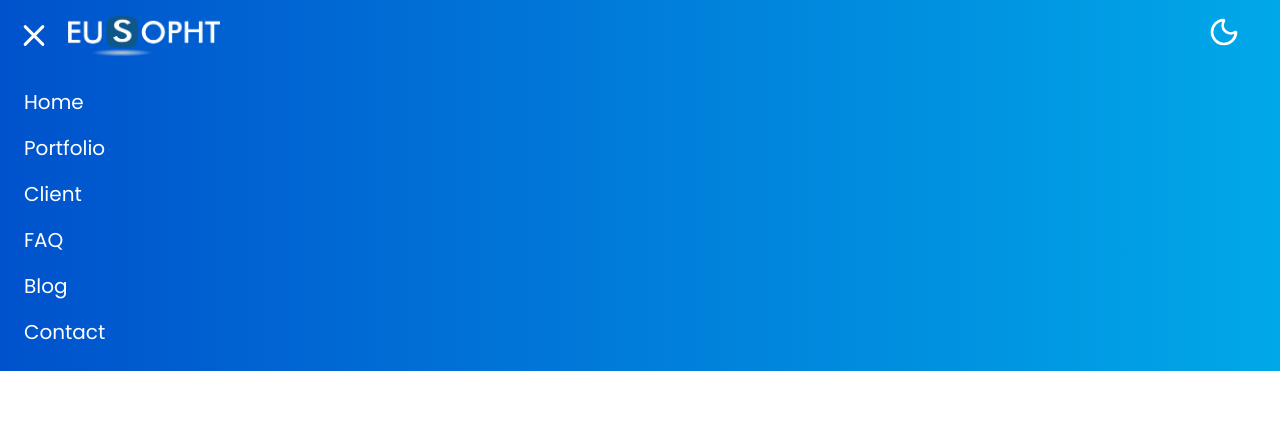
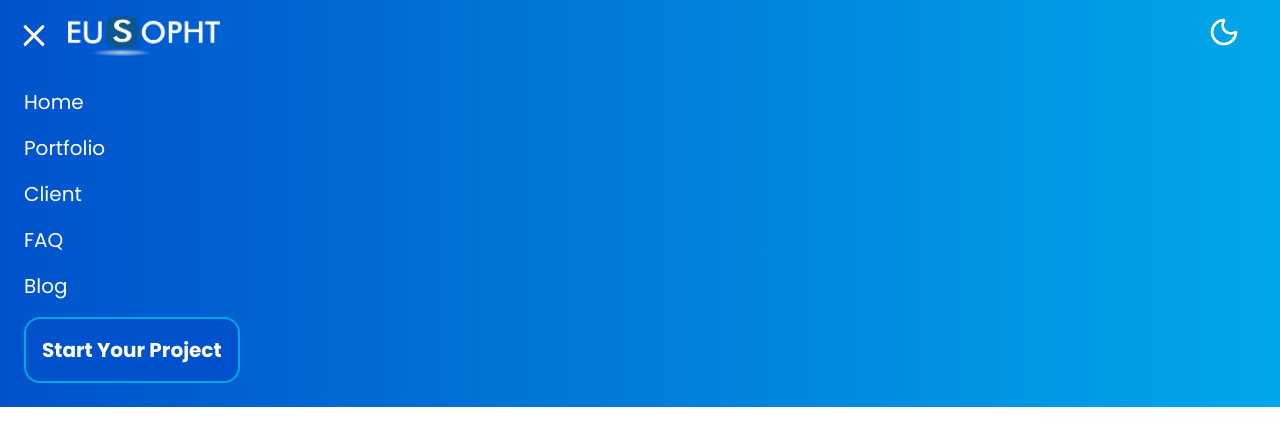
Before and after one commit to FDV103/EuSopht, a Vue app: page / in a window 1280 px wide. Both pictures are taken after a click on the button 34 px from the left and 35 px from the top of the page. Shown: the top 446 px of the page. Built offline with nearby package versions, Linux system fonts and the light colour scheme.

Commit message:
Add title to theme icon, add contact button to menu

```diff
--- a/src/components/Navbar.vue
+++ b/src/components/Navbar.vue
@@ -1,10 +1,9 @@
-<!-- Todo: Style is currently terrible when menu open.
- Make sure team re runs npm install for updated theme btns locally.
- Improve the theme-btn further if there's time, something like lucide.dev has -->
+<!-- Todo: -->
 <script setup>
 import Eusopht_logo from '@/assets/Eusopht_logo-white.png'
 import { Sun, Moon } from 'lucide-vue-next'
 import { ref } from 'vue'
+import ContactLink from './ContactLink.vue'
 
 const isOpen = ref(false)
 const props = defineProps(['isDark'])
@@ -24,7 +23,11 @@ const toggleIsOpen = () => {
         <span :class="{ open: isOpen }"></span>
       </button>
       <img :src="Eusopht_logo" alt="EuSopht Logo" class="nav-logo" />
-      <button @click="emit('toggleTheme')" class="theme-btn">
+      <button
+        @click="emit('toggleTheme')"
+        class="theme-btn"
+        :title="props.isDark ? 'Switch to light theme ' : 'Switch to dark theme'"
+      >
         <Sun :size="32" color="orange" v-if="props.isDark" />
         <Moon :size="32" color="white" v-else />
       </button>
@@ -35,7 +38,7 @@ const toggleIsOpen = () => {
       <li @click="toggleIsOpen"><RouterLink to="/client">Client</RouterLink></li>
       <li @click="toggleIsOpen"><RouterLink to="/faq">FAQ</RouterLink></li>
       <li @click="toggleIsOpen"><RouterLink to="/blog">Blog</RouterLink></li>
-      <li @click="toggleIsOpen"><RouterLink to="/contact">Contact</RouterLink></li>
+      <li @click="toggleIsOpen"><ContactLink class="contact-link" /></li>
     </ul>
   </nav>
 </template>
@@ -72,7 +75,7 @@ const toggleIsOpen = () => {
   display: block;
   width: 28px;
   height: 3px;
-  background: white;
+  background: var(--background-colour);
   border-radius: 3px;
   transition:
     transform 0.3s ease,
@@ -102,12 +105,29 @@ li {
 
 li a {
   text-decoration: none;
-  color: white;
+  color: var(--background-colour);
   font-size: 1.25rem;
 }
 
 li a:hover {
   opacity: 0.8;
-  border-bottom: 2px solid white;
+  border-bottom: 2px solid var(--background-colour);
+}
+
+.contact-link {
+  border: 2px solid var(--secondary-colour);
+  background-color: var(--primary-colour);
+  color: var(--background-colour);
+}
+
+.contact-link:hover {
+  border: 2px solid var(--primary-colour);
+}
+
+/* Bumps down font size when menu is open on mobile */
+@media (max-width: 480px) {
+  li a {
+    font-size: 1rem;
+  }
 }
 </style>
```
